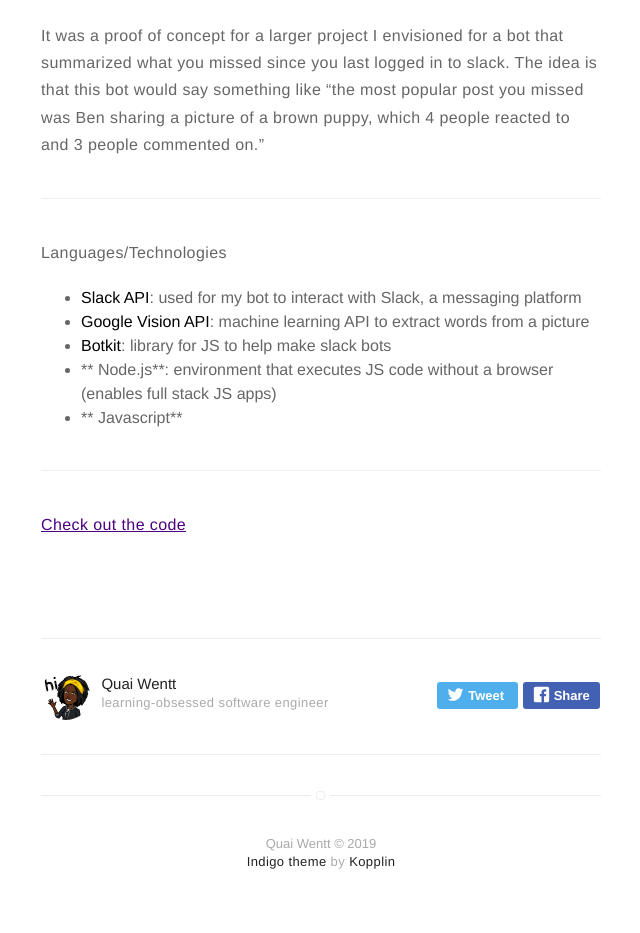
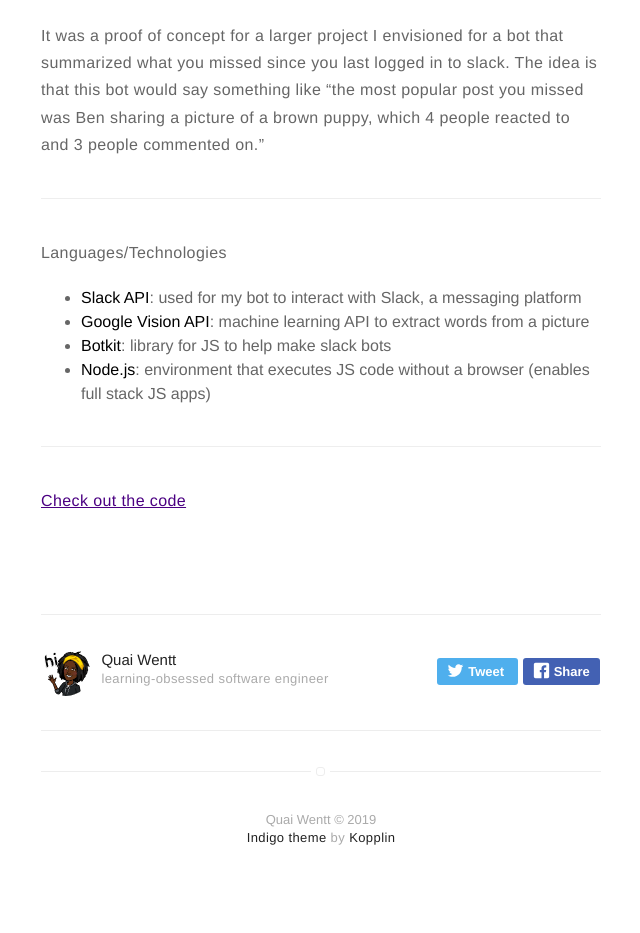
Before and after one commit to Qlwentt/qlwentt.github.io, a Jekyll site: the page built from _posts/2016-01-23-walle.md, in a window 1280 px wide. Shown: the part 882-1815 px from the top of the page, without its empty margins (319-959 px from the left). Built offline with Jekyll 4.4.1, drawn with Linux system fonts in a browser that asks for light colours; after the commit the page ends 1791 px from its top, so only the background shows below that.

Commit message:
fix walle post

```diff
--- a/_config.yml
+++ b/_config.yml
@@ -59,12 +59,12 @@ authors:
         external-image: false
         picture: assets/images/profile.png
         twitter: QuaiWentt
-    jamesfoster:
-        name: James Foster
-        bio: A Man who develops software with coffee
-        external-image: false
-        picture: assets/images/james.jpg
-        twitter: jamesfoster
+    # jamesfoster:
+    #     name: James Foster
+    #     bio: A Man who develops software with coffee
+    #     external-image: false
+    #     picture: assets/images/james.jpg
+    #     twitter: jamesfoster
 
 # do you want a larger site? change the option below
 # options: [normal, large] | default: normal
--- a/_posts/2016-01-23-indigo-jekyll-theme.markdown
+++ b/_posts/2016-01-23-walle.md
@@ -3,7 +3,7 @@ title: 'Wall-E: A Slack Bot'
 layout: post
 date: '2018-08-26 00:00:00'
 tag: bots
-image: /assets/images/Wall-E.png
+image: "/assets/images/Wall-E.png"
 headerImage: true
 projects: true
 hidden: true
@@ -25,8 +25,7 @@ Languages/Technologies
 - **Slack API**: used for my bot to interact with Slack, a messaging platform
 - **Google Vision API**: machine learning API to extract words from a picture
 - **Botkit**: library for JS to help make slack bots
-- ** Node.js**: environment that executes JS code without a browser (enables full stack JS apps)
-- ** Javascript**
+- **Node.js**: environment that executes JS code without a browser (enables full stack JS apps)
 
 ---
 
```
